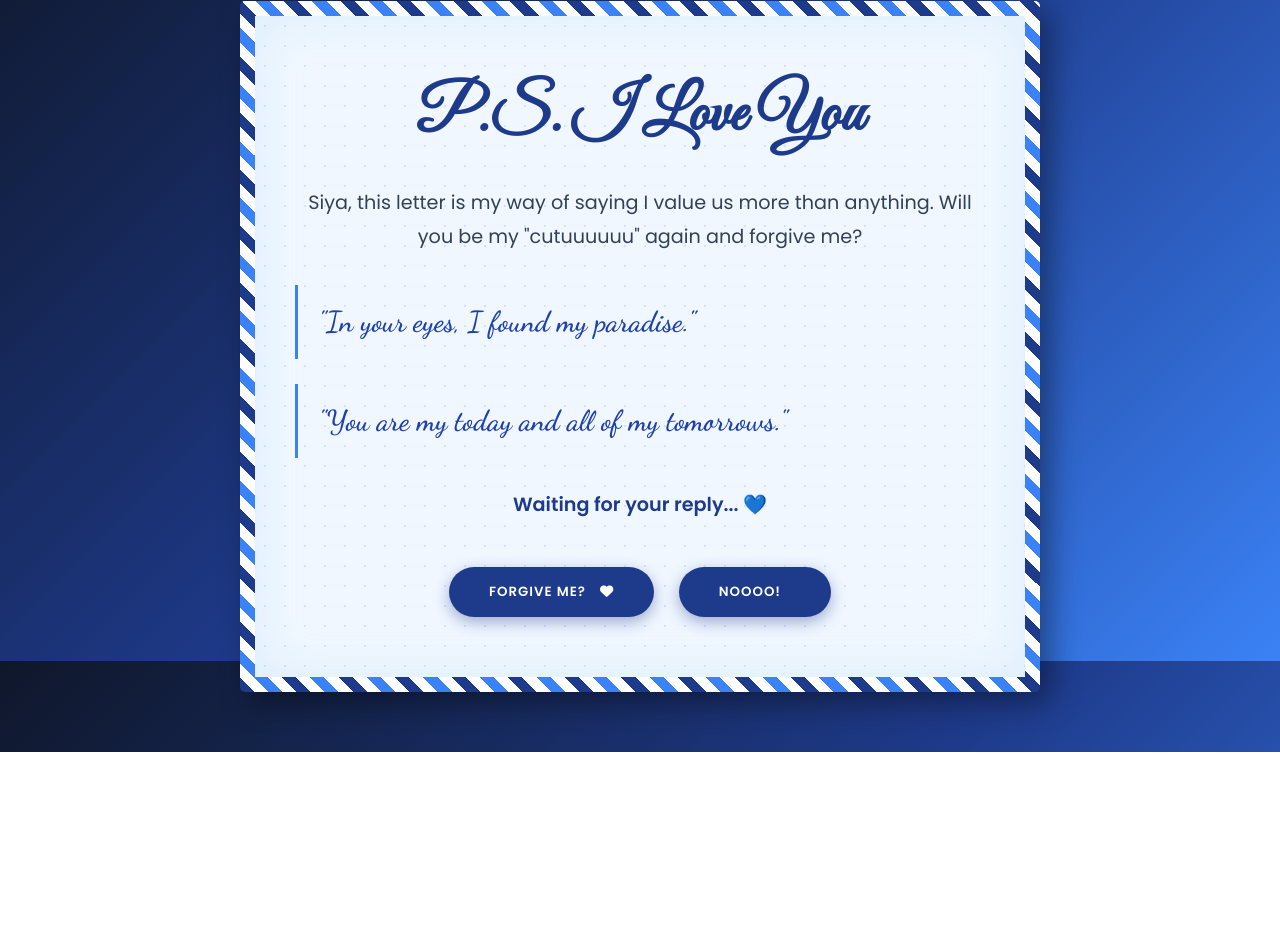
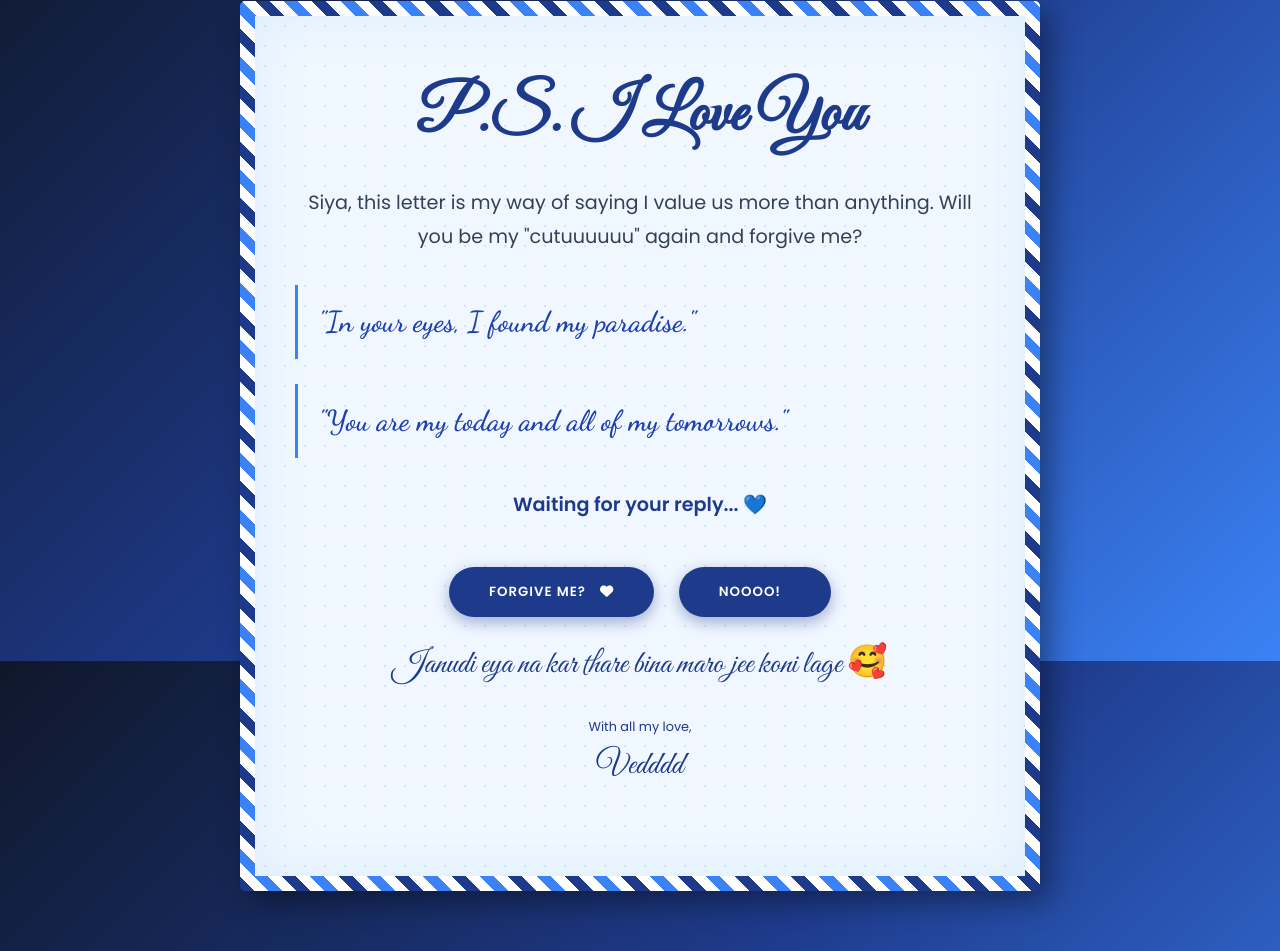
Before and after one commit to motyc8-pixel/ved, a plain HTML site: page index.html in a window 1280 px wide. Shown: the part 4139-5090 px from the top of the page. Before the commit the page ends 4891 px from the top, so only its background shows below. Drawn offline with nearby package versions, Linux system fonts and the light colour scheme; a web font is replaced by a local one.

Commit message:
Update last line index.html

```diff
--- a/index.html
+++ b/index.html
@@ -570,7 +570,18 @@
         <button class="btn-seal" onclick="showNO(), sendEmailno()" style="margin-left: 20px;">
           NOooo! <i style="margin-left: 10px"></i>
         </button>
+        <div>
+          <p style="font-size: 1rem; margin-top: 20px; color: #1e3a8a; font-family: Great Vibes, cursive; font-size: 2rem"> Janudi eya na kar thare bina maro jee koni lage 🥰</p>
+           <p style="font-size: 0.8rem; margin-top: 10px; color: #1e3a8a">
+            With all my love, <br />
+            <span style="font-family: 'Great Vibes', cursive; font-size: 2rem"
+              >Vedddd</span
+            >
+          </p>
+
+        </div>
       </div>
+
     </section>
 
     <script>
```
